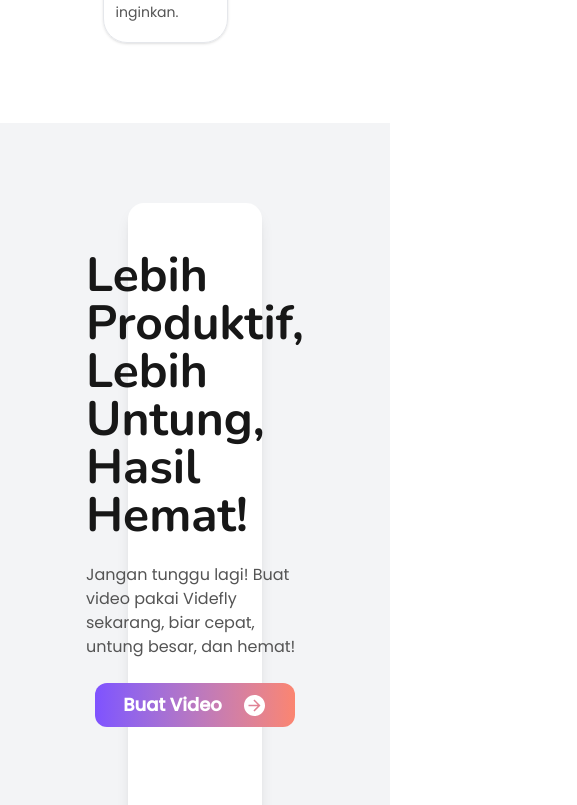
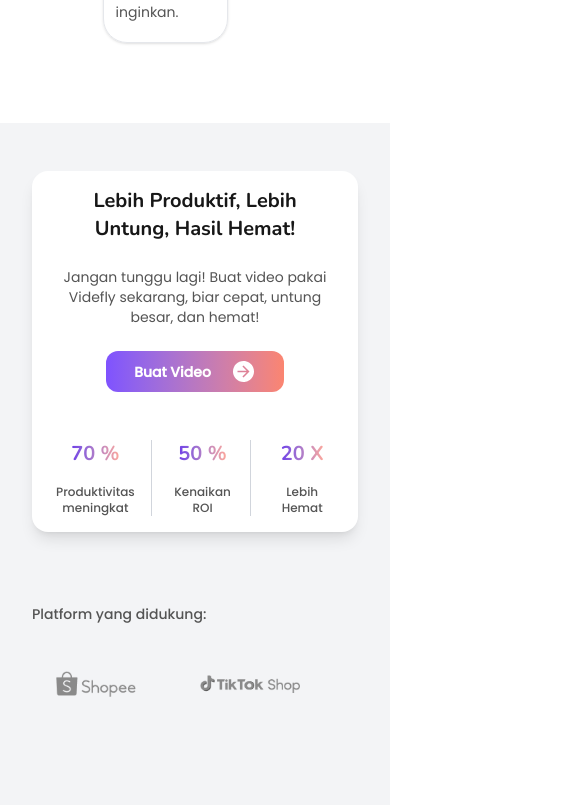
Before and after one commit to annavaws/videfly-fe, a Next.js app: page / in a window 390 px wide. Shown: the part 4200-5005 px from the top of the page, 577 px wide, since content can reach past the window. Built offline with nearby package versions, Linux system fonts and the light colour scheme.

Commit message:
style: make last section responsive

```diff
--- a/src/components/modules/HomeModules/last.tsx
+++ b/src/components/modules/HomeModules/last.tsx
@@ -5,13 +5,17 @@
 
 const Last = () => {
   return (
-    <div className="p-20 px-32 relative min-h-screen bg-gray-100 justify-center items-center">
-      <div className="flex flex-col w-full bg-white shadow-lg rounded-2xl justify-center items-center p-12 px-16">
-        <div className="flex flex-col space-y-6 justify-center items-center">
-          <div className={`text-5xl ${nunito.className} font-bold`}>
+    <div className="py-12 px-8 lg:p-20 lg:px-32 relative min-h-screen bg-gray-100 justify-center items-center">
+      <div className="flex flex-col w-full bg-white shadow-lg rounded-2xl justify-center items-center p-4 px-6 md:p-8 md:px-12 lg:p-12 lg:px-16">
+        <div className="flex flex-col space-y-6 justify-center items-center text-center">
+          <div
+            className={`text-xl md:text-3xl lg:text-5xl ${nunito.className} font-bold`}
+          >
             Lebih Produktif, Lebih Untung, Hasil Hemat!
           </div>
-          <div className={`text-md ${poppins.className} text-[#545454]`}>
+          <div
+            className={`text-sm md:text-base ${poppins.className} text-[#545454]`}
+          >
             Jangan tunggu lagi! Buat video pakai Videfly sekarang, biar cepat,
             untung besar, dan hemat!
           </div>
@@ -19,7 +23,9 @@
             <button
               className={`${poppins.className} flex items-center justify-center px-7 py-2 bg-gradient-to-r from-[#7F52FF] to-[#FB8570] text-white rounded-xl hover:opacity-90 transform duration-150 transition-all ease-in-out cursor-pointer`}
             >
-              <div className="font-semibold text-lg">Buat Video</div>
+              <div className="font-semibold text-sm md:text-base lg:text-lg">
+                Buat Video
+              </div>
               <div className="ml-5">
                 <svg
                   width="25"
@@ -50,15 +56,15 @@
           </div>
         </div>
 
-        <div className="flex flex-row justify-between pt-20 w-full">
-          <div className="flex flex-col items-center space-y-12 flex-1">
+        <div className="flex flex-row justify-between pt-12 md:pt-16 lg:pt-20 w-full">
+          <div className="flex flex-col items-center space-y-4 md:space-y-8 lg:space-y-12 flex-1">
             <div
-              className={`text-7xl font-bold ${nunito.className} bg-gradient-to-r from-[#703BE7] to-[#FFA899] text-transparent bg-clip-text `}
+              className={`text-xl md:text-5xl lg:text-7xl font-bold ${nunito.className} bg-gradient-to-r from-[#703BE7] to-[#FFA899] text-transparent bg-clip-text `}
             >
               70 %
             </div>
             <div
-              className={`text-base font-medium text-[#545454] ${poppins.className}`}
+              className={`text-center text-xs md:text-base font-medium text-[#545454] ${poppins.className}`}
             >
               Produktivitas meningkat
             </div>
@@ -68,14 +74,14 @@
             <div className="w-1 border-l border-gray-300 mx-4 h-full"></div>
           </div>
 
-          <div className="flex flex-col items-center space-y-12 flex-1">
+          <div className="flex flex-col items-center space-y-4 md:space-y-8 lg:space-y-12 flex-1">
             <div
-              className={`text-7xl font-bold ${nunito.className} bg-gradient-to-r from-[#703BE7] to-[#FFA899] text-transparent bg-clip-text `}
+              className={`text-xl md:text-5xl lg:text-7xl font-bold ${nunito.className} bg-gradient-to-r from-[#703BE7] to-[#FFA899] text-transparent bg-clip-text `}
             >
               50 %
             </div>
             <div
-              className={`text-base font-medium text-[#545454] ${poppins.className}`}
+              className={`text-center text-xs md:text-base font-medium text-[#545454] ${poppins.className}`}
             >
               Kenaikan ROI
             </div>
@@ -85,27 +91,27 @@
             <div className="w-1 border-l border-gray-300 mx-4 h-full"></div>
           </div>
 
-          <div className="flex flex-col items-center space-y-12 flex-1">
+          <div className="flex flex-col items-center space-y-4 md:space-y-8 lg:space-y-12 flex-1">
             <div
-              className={`text-7xl font-bold ${nunito.className} bg-gradient-to-r from-[#703BE7] to-[#FFA899] text-transparent bg-clip-text `}
+              className={`text-xl md:text-5xl lg:text-7xl font-bold ${nunito.className} bg-gradient-to-r from-[#703BE7] to-[#FFA899] text-transparent bg-clip-text `}
             >
               20 X
             </div>
             <div
-              className={`text-base font-medium text-[#545454] ${poppins.className}`}
+              className={`text-center text-xs md:text-base font-medium text-[#545454] ${poppins.className}`}
             >
               Lebih Hemat
             </div>
           </div>
         </div>
       </div>
-      <div className="flex flex-row w-full py-18">
+      <div className="flex flex-col md:flex-row w-full py-18">
         <div
-          className={`w-1/3 flex items-center text-lg font-medium text-[#545454] ${poppins.className}`}
+          className={`md:-1/3 flex items-center text-sm md:text-base lg:text-lg font-medium text-[#545454] ${poppins.className}`}
         >
           Platform yang didukung:
         </div>
-        <div className="w-2/3 flex justify-center items-center h-full">
+        <div className="md:w-2/3 flex justify-center items-center h-full">
           <div className="w-full flex justify-center items-center py-10">
             <Marquee speed={50} gradient={false} loop={0} direction="left">
               <div className="flex items-center space-x-16">
--- a/src/pages/index.tsx
+++ b/src/pages/index.tsx
@@ -6,7 +6,7 @@
 export default function Home() {
   return (
     <>
-      <div className="relative z-10">
+      <div className="relative z-10 overflow-hidden">
         <LiveDemo />
         <Features />
         <Tutorial />
```
